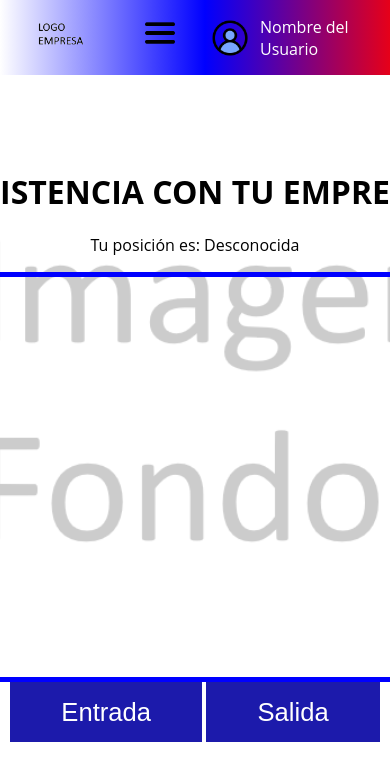
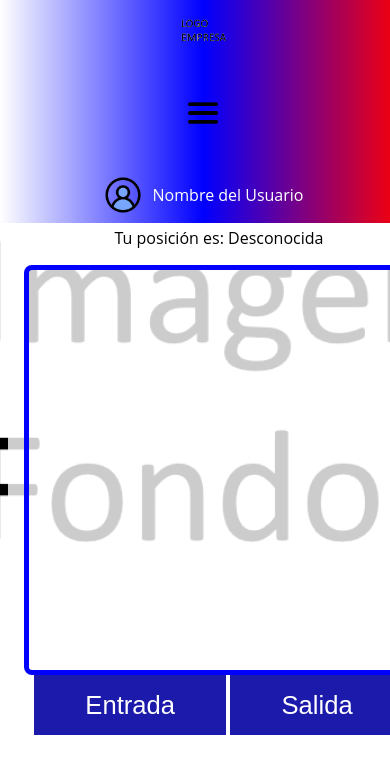
Before and after one commit to AppGeolocalizaciona/AppGeolocaliza, a PHP site: page / in a window 390 px wide; the page is wider, and only the part inside the window is pictured. Shown: the top 781 px of that part. Run offline with PHP 8.4, Linux system fonts and the light colour scheme.

Commit message:
Add files via upload

```diff
--- a/Geolocalizacionapp/style.css
+++ b/Geolocalizacionapp/style.css
@@ -218,3 +218,59 @@ button:after {
     bottom: 0; /* Coloca el pseudo-elemento en la parte inferior */
     right: 0; /* Inicia desde la derecha */
 }
+
+
+
+/* Media Queries for Responsiveness */
+
+/* For tablets */
+@media (max-width: 768px) {
+    .container {
+        width: 90%;
+        padding: 1em;
+        margin: 1em auto;
+    }
+
+    #navbar {
+        flex-direction: column;
+        text-align: center;
+    }
+
+    #logo {
+        width: 150px;
+    }
+
+    .button {
+        width: 100%;
+        margin: 0.5em 0;
+    }
+}
+
+/* For mobile phones */
+@media (max-width: 480px) {
+    .container {
+        width: 100%;
+        margin: 0.5em;
+        padding: 1em;
+    }
+
+    #navbar {
+        flex-direction: column;
+        padding: 0.5em;
+    }
+
+    #logo {
+        width: 120px;
+    }
+
+    .button {
+        width: 100%;
+        margin: 0.25em 0;
+    }
+
+    /* Map adjustments */
+    #map {
+        width: 100%;
+        height: 300px;
+    }
+}
```
